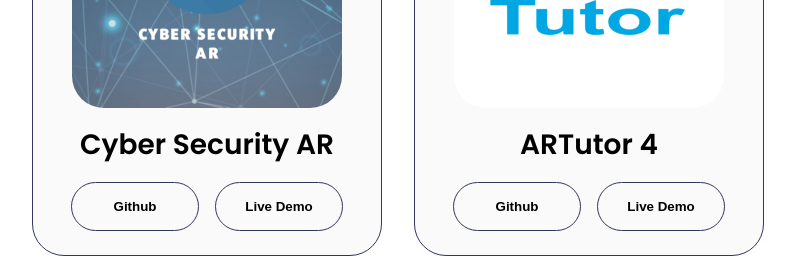
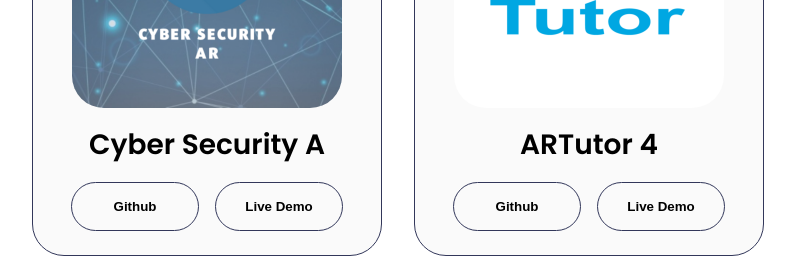
Before and after one commit to DimitrisFk/Dimitrios-Fkiaras-Website, a plain HTML site: page index.html in a window 1280 px wide. Shown: the part 2780-3038 px from the top of the page, without its empty margins (128-923 px from the left). Drawn offline with Linux system fonts and the light colour scheme.

Commit message:
Update index.html

```diff
--- a/index.html
+++ b/index.html
@@ -271,7 +271,7 @@
                 class="project-img"
               />
             </div>
-            <h2 class="experience-sub-title project-title">Cyber Security AR</h2>
+            <h2 class="experience-sub-title project-title">Cyber Security A</h2>
             <div class="btn-container">
               <button
                 class="btn btn-color-2 project-btn"
```
